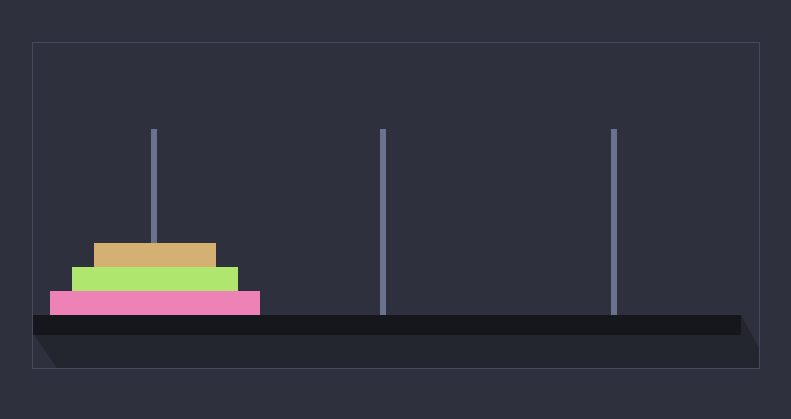
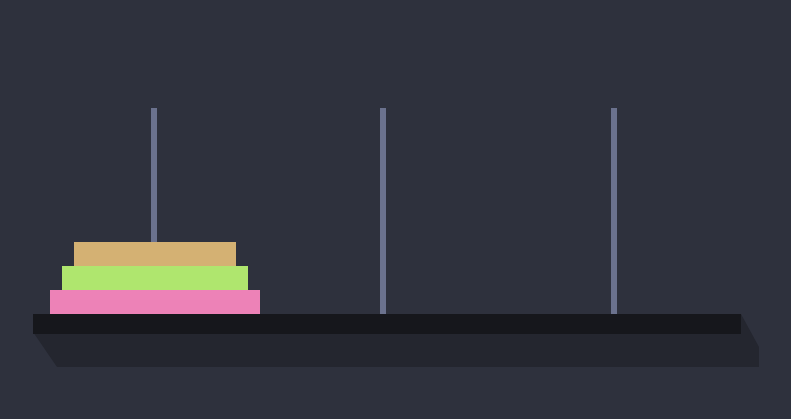
Before and after one commit to fadeeva/towers_of_hanoi, a plain HTML site: page index.html in a window 1280 px wide. Shown: the part 269-688 px from the top of the page, without its empty margins (244-1035 px from the left). Drawn offline with Linux system fonts and the light colour scheme.

Commit message:
levels module window + 3 new disks

```diff
--- a/css/style.css
+++ b/css/style.css
@@ -55,7 +55,7 @@ header, main, footer {
 
 #module_window {
     width: 300px;
-    height: 250px;
+    height: 450px;
     background: #2e313d;
     opacity: .9;
     box-shadow: 0px 0px 60px rgba(0, 0, 0, .7);
@@ -112,5 +112,5 @@ footer {
 }
 
 #canvas {
-    border: 1px solid #45495b;
+    /*border: 1px solid #45495b;*/
 }
--- a/index.html
+++ b/index.html
@@ -34,6 +34,9 @@
                 <li class="select_level">#01</li>
                 <li class="select_level">#02</li>
                 <li class="select_level">#03</li>
+                <li class="select_level">#04</li>
+                <li class="select_level">#05</li>
+                <li class="select_level">#06</li>
             </ul>
         </div>
         <div id="screen_dark"></div>
--- a/js/control.js
+++ b/js/control.js
@@ -1,3 +1,44 @@
+var darkScreen = document.getElementById("screen_dark");
+var levelMenu = document.getElementById("module_window");
+var levelNumber = document.getElementById("level_number");
+var closeBtn = document.getElementById("close_btn");
+var selectLevelClass = document.querySelectorAll(".select_level");
+
+darkScreen.style.display = 'none';
+levelMenu.style.display = 'none';
+closeBtn.style.display = 'none';
+levelNumber.style.display = 'block';
+
+level.addEventListener("click", toggleMenu);
+start_stop.addEventListener("click", toggleMenu);
+
+for (var i = 0; i < selectLevelClass.length; i++) {
+    selectLevelClass[i].addEventListener('click', function(event) {
+        switch(this.innerHTML) {
+            case "#01" :
+                selectLevel(level_1, this.innerHTML);
+                break;
+            case "#02" :
+                selectLevel(level_2, this.innerHTML);
+                break;
+            case "#03" :
+                selectLevel(level_3, this.innerHTML);
+                break;
+            case "#04" :
+                selectLevel(level_4, this.innerHTML);
+                break;
+            case "#05" :
+                selectLevel(level_5, this.innerHTML);
+                break;
+            case "#06" :
+                selectLevel(level_6, this.innerHTML);
+                break;
+            default :
+                break;
+        }
+    });
+}
+
 // menu's function
 function toggleMenu() {
     switch(this.id) {
@@ -23,7 +64,7 @@ function showLevelMenu() {
     levelMenu.style.left = screen.width / 2 - 150 + "px";
 
     darkScreen.style.top = theCanvas.offsetTop + 1 + "px";
-    levelMenu.style.top = theCanvas.offsetTop + 40 + "px";
+    levelMenu.style.top = theCanvas.offsetTop - 60 + "px";
 
     levelNumber.style.display == 'block' ? levelNumber.style.display = 'none'
                                             : levelNumber.style.display = 'block';
@@ -32,38 +73,9 @@ function showLevelMenu() {
                                             : closeBtn.style.display = 'none';
 }
 
-var darkScreen = document.getElementById("screen_dark");
-var levelMenu = document.getElementById("module_window");
-var levelNumber = document.getElementById("level_number");
-var closeBtn = document.getElementById("close_btn");
-
-var selectLevelClass = document.querySelectorAll(".select_level");
-
-for (var i = 0; i < selectLevelClass.length; i++) {
-    selectLevelClass[i].addEventListener('click', function(event) {
-        switch(this.innerHTML) {
-            case "#01" :
-                clean()
-                drawDisks(level_1);
-                break;
-            case "#02" :
-                clean()
-                drawDisks(level_2);
-                break;
-            case "#03" :
-                clean()
-                drawDisks(level_3);
-                break;
-            default :
-                break;
-        }
-    });
+function selectLevel(level, text) {
+    clean();
+    drawDisks(level);
+    showLevelMenu();
+    levelNumber.innerHTML = text;
 }
-
-darkScreen.style.display = 'none';
-levelMenu.style.display = 'none';
-closeBtn.style.display = 'none';
-levelNumber.style.display = 'block';
-
-level.addEventListener("click", toggleMenu);
-start_stop.addEventListener("click", toggleMenu);
--- a/js/levels.js
+++ b/js/levels.js
@@ -22,3 +22,21 @@ var level_3 = {
     rod_2 : [],
     ros_3 : []
 }
+
+var level_4 = {
+    rod_1 : [disks.pink, disks.green, disks.orange, disks.purple, disks.blue, disks.yellow],
+    rod_2 : [],
+    ros_3 : []
+}
+
+var level_5 = {
+    rod_1 : [disks.pink, disks.green, disks.orange, disks.purple, disks.blue, disks.yellow, disks.red],
+    rod_2 : [],
+    ros_3 : []
+}
+
+var level_6 = {
+    rod_1 : [disks.pink, disks.green, disks.orange, disks.purple, disks.blue, disks.yellow, disks.red, disks.turquoise],
+    rod_2 : [],
+    ros_3 : []
+}
--- a/js/script.js
+++ b/js/script.js
@@ -7,35 +7,63 @@ var offsetX = document.getElementById('canvas').offsetLeft;
 var offsetY = document.getElementById('canvas').offsetTop;
 
 var disks = {
-    blue   : { color: "#73cad4",
-               width: 32,
-               rodGap: 105,
+    /*1*/turquoise : {  color: "#7fddad",
+                        width: 42,
+                        rodGap: 101,
+                        isDragging: false,
+                        changePlace: false,
+                        x : 0,
+                        y : 0 },
+
+    /*2*/red : { color: "#e67b7d",
+                    width: 66,
+                    rodGap: 89,
+                    isDragging: false,
+                    changePlace: false,
+                    x : 0,
+                    y : 0 },
+
+    /*3*/yellow : { color: "#e0e189",
+                    width: 90,
+                    rodGap: 77,
+                    isDragging: false,
+                    changePlace: false,
+                    x : 0,
+                    y : 0 },
+
+    /*4*/blue   : { color: "#73cad4",
+                    width: 114,
+                    rodGap: 65,
                     isDragging: false,
                     changePlace: false,
                     x : 0,
                     y : 0},
-    purple : { color: "#9a73d4",
-               width: 78,
-               rodGap: 83,
+
+    /*5*/purple : { color: "#9a73d4",
+                    width: 138,
+                    rodGap: 53,
                     isDragging: false,
                     changePlace: false,
                     x : 0,
                     y : 0 },
-    orange : { color: "#d4b173",
-               width: 122,
-               rodGap: 61,
+
+    /*6*/orange : { color: "#d4b173",
+                    width: 162,
+                    rodGap: 41,
                     isDragging: false,
                     changePlace: false,
                     x : 0,
                     y : 0 },
-    green  : { color: "#afe66e",
-               width: 166,
-               rodGap: 39,
+
+    /*7*/green  : { color: "#afe66e",
+                    width: 186,
+                    rodGap: 29,
                     isDragging: false,
                     changePlace: false,
                     x : 0,
                     y : 0 },
-    pink   : { color: "#ed82b7",
+
+    /*8*/pink   : { color: "#ed82b7",
                     width: 210,
                     rodGap: 17,
                     isDragging: false,
@@ -142,9 +170,9 @@ function drawGameBoard() {
 
     // rods
     ctx.fillStyle = "#6b728e";
-    ctx.fillRect(118, 86, 6, 186);
-    ctx.fillRect(347, 86, 6, 186);
-    ctx.fillRect(578, 86, 6, 186);
+    ctx.fillRect(118, 66, 6, 206);
+    ctx.fillRect(347, 66, 6, 206);
+    ctx.fillRect(578, 66, 6, 206);
 }
 
 function clean() {
```
Lines whose indentation alone changed are shown as unchanged.
